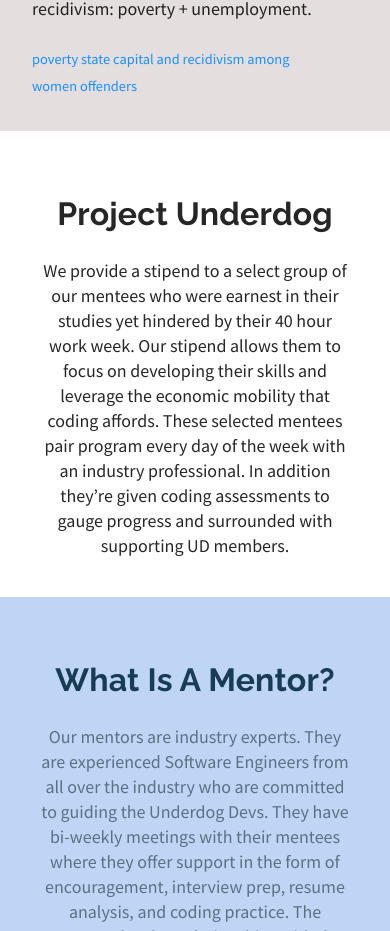
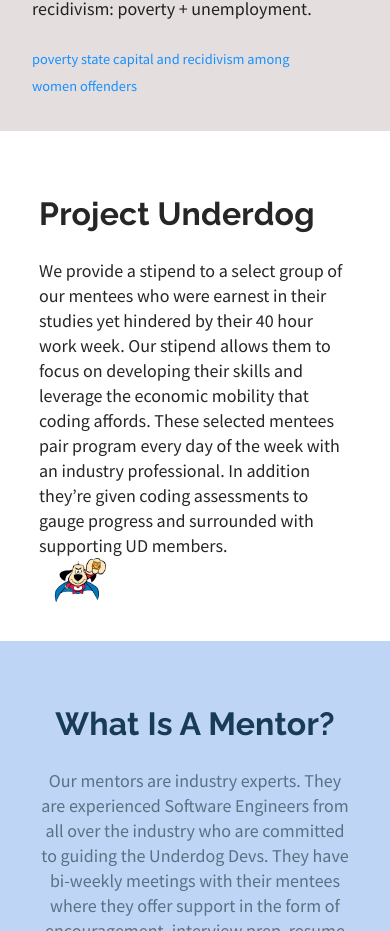
Before and after one commit to Underdog-Devs/website, a React (Create React App) app: page / in a window 390 px wide. Shown: the part 1531-2462 px from the top of the page. Built offline with nearby package versions, Linux system fonts and the light colour scheme; a web font is replaced by a local one.

Commit message:
added underdog hero image

```diff
--- a/src/CSS/ProjectUnderdog.module.css
+++ b/src/CSS/ProjectUnderdog.module.css
@@ -1,9 +1,24 @@
 .projectUD {
+  display: flex;
+
   padding: 10vw;
 }
+.heroAbove {
+  display: flex;
+}
+.heroBelow {
+  display: flex;
 
+  text-align: center;
+}
+.heroBelow img {
+  width: 25vw;
+}
 @media screen and (max-width: 600px) {
   .projectUD {
-    text-align: center;
+    flex-wrap: wrap;
+  }
+  .heroBelow img {
+    width: 20vw;
   }
 }
--- a/src/Components/ProjectUnderdog.js
+++ b/src/Components/ProjectUnderdog.js
@@ -1,23 +1,34 @@
 import React from 'react';
 import globalStyles from '../CSS/globalStyles.module.css';
 import styles from '../CSS/ProjectUnderdog.module.css';
-import { Col, Row } from 'antd';
+import { Row, Col } from 'antd';
+import underdog_hero from '../Assets/underdog_hero.jpeg';
 
 export default function ProjectUnderdog() {
   return (
     <Row>
-      <Col className={`${styles.projectUD} ${globalStyles.normalP}`}>
-        <h2 className={globalStyles.headerText}>Project Underdog</h2>
-        <p>
-          We provide a stipend to a select group of our mentees who were earnest
-          in their studies yet hindered by their 40 hour work week. Our stipend
-          allows them to focus on developing their skills and leverage the
-          economic mobility that coding affords. These selected mentees pair
-          program every day of the week with an industry professional. In
-          addition they’re given coding assessments to gauge progress and
-          surrounded with supporting UD members.
-        </p>
-      </Col>
+      <div className={`${styles.projectUD} ${globalStyles.normalP}`}>
+        <div className={styles.heroAbove}>
+          <Col>
+            <h2 className={globalStyles.headerText}>Project Underdog</h2>
+            <p>
+              We provide a stipend to a select group of our mentees who were
+              earnest in their studies yet hindered by their 40 hour work week.
+              Our stipend allows them to focus on developing their skills and
+              leverage the economic mobility that coding affords. These selected
+              mentees pair program every day of the week with an industry
+              professional. In addition they’re given coding assessments to
+              gauge progress and surrounded with supporting UD members.
+            </p>
+          </Col>
+        </div>
+        <div className={styles.heroBelow}>
+          <img
+            src={underdog_hero}
+            alt="Cartoon Underdog flying to the rescue"
+          />
+        </div>
+      </div>
     </Row>
   );
 }
```
Also changed, not shown: src/Assets/underdog_hero.jpeg (added).
